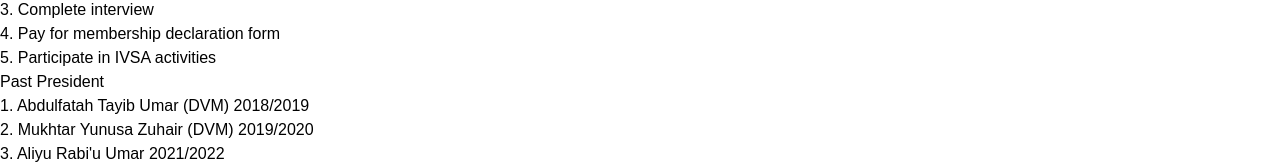
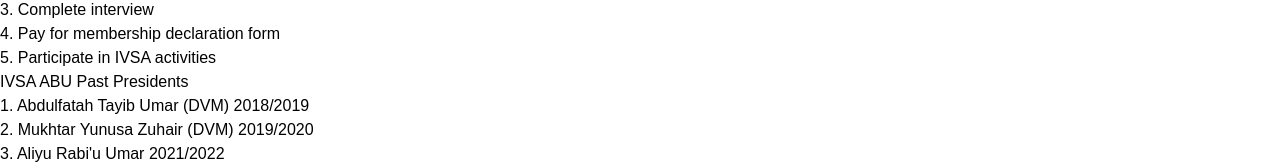
Before and after one commit to ibrahimadebanjo/ivsa-abu-zaria, a React (Vite) app: page /about in a window 1280 px wide. Shown: the part 1289-1453 px from the top of the page. Built offline with nearby package versions, Linux system fonts and the light colour scheme.

Commit message:
updated about 02

```diff
--- a/src/Pages/About.jsx
+++ b/src/Pages/About.jsx
@@ -60,7 +60,7 @@
 </ul>
 </div>
 <div className="bg-blue-100 p-3 border border-blue-600">
-  <h2  className="text-blue-500 text-lg">Past President</h2>
+  <h2  className="text-blue-500 text-lg">IVSA ABU Past Presidents</h2>
 <ul className="text-slate-600">
  {presidents.map((president,i) =>
  (
```
